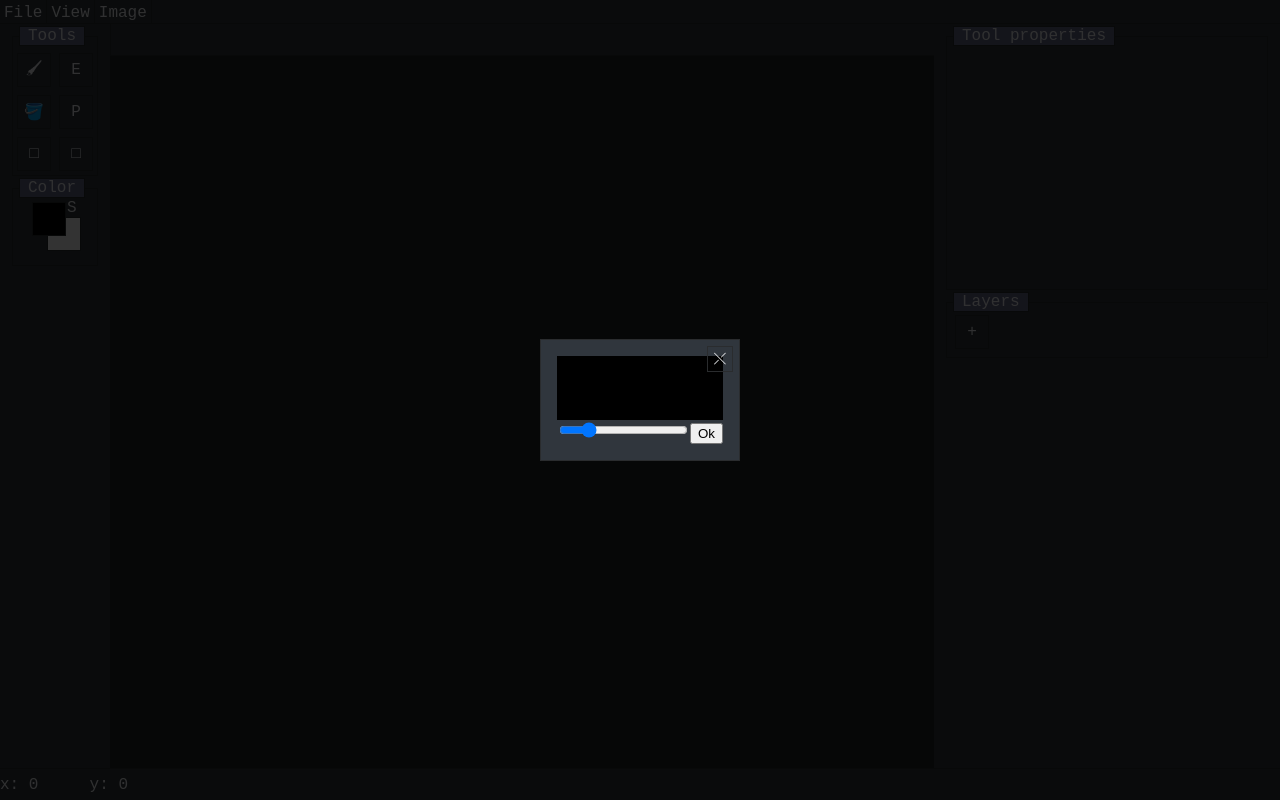
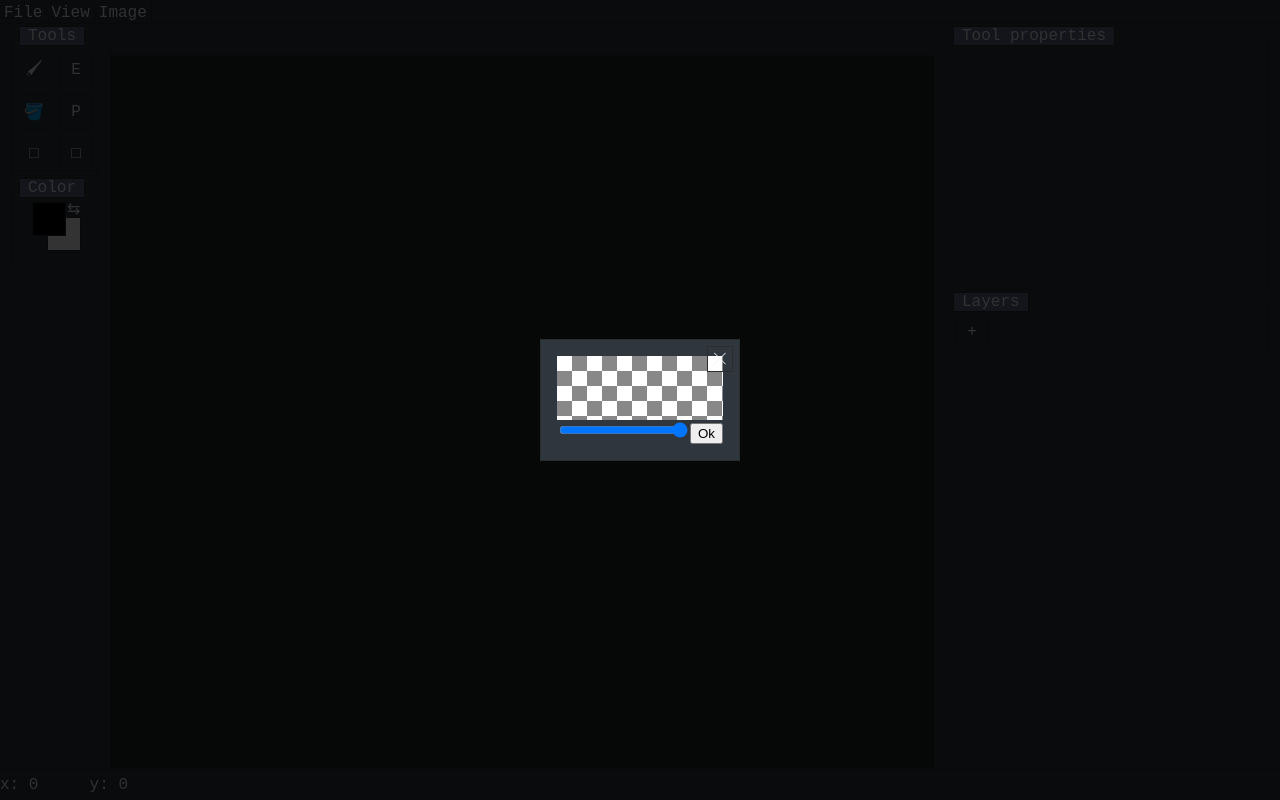
Before and after one commit to CataractJustice/Mezu, a React (Create React App) app in the folder client/: page / in a window 1280 px wide. Both pictures are taken after a click on the element 55 px from the left and 233 px from the top of the page. Built offline with nearby package versions, Linux system fonts and the light colour scheme.

Commit message:
fix color picker

```diff
--- a/client/src/EditorPage/ChooseColorDialog/ChooseColorDialog.jsx
+++ b/client/src/EditorPage/ChooseColorDialog/ChooseColorDialog.jsx
@@ -1,3 +1,4 @@
+import { useState } from "react";
 import { createRef } from "react";
 import "./ChooseColorDialog.css";
 
@@ -5,19 +6,22 @@ function ChooseColorDialog(props)
 {
 	let colorVal = [props.color[0], props.color[1], props.color[2], props.color[3]];
 	const previewRef = createRef();
+	const [selectedColor, setSelectedColor] = useState(props.color);
+	const [alpha, setAlpha] = useState(props.color[3]);
 
 	return (
 		<div className="ChooseColorDialog">
 			<div className="ColorPreviewTransparentBg">
 
 			<div className="ColorPreview" ref={previewRef} style={{
-				backgroundColor: `rgba(${props.color[0]}, ${props.color[1]}, ${props.color[2]}, ${props.color[3]/255})`
+				backgroundColor: `rgba(${selectedColor}, ${selectedColor}, ${selectedColor}, ${selectedColor/255})`
 			}
 			}
 			onClick={()=>{
 				const colorInput = document.createElement("input");
 				colorInput.type = "color";
-				colorInput.value = `rgba(${props.color[0]}, ${props.color[1]}, ${props.color[2]}, ${props.color[3]/255})`;
+				// eslint-disable-next-line
+				colorInput.value = "#" + (1 << 24 | selectedColor[0] << 16 | selectedColor[1] << 8 | selectedColor[2]).toString(16).slice(1);
 				colorInput.onchange=(e)=>{
 					const hex = /^#?([a-f\d]{2})([a-f\d]{2})([a-f\d]{2})$/i.exec(e.target.value);
 
@@ -25,6 +29,7 @@ function ChooseColorDialog(props)
 					const G = parseInt(hex[2], 16);
 					const B = parseInt(hex[3], 16);
 					colorVal = [R,G,B, colorVal[3]];
+					setSelectedColor(colorVal);
 					if(previewRef.current) previewRef.current.style.backgroundColor = `rgba(${colorVal[0]}, ${colorVal[1]}, ${colorVal[2]}, ${colorVal[3]/255})`;
 				};
 				colorInput.click();
@@ -33,11 +38,13 @@ function ChooseColorDialog(props)
 			</div>
 			</div>
 			<div className="ColorProperiesContainer">
-				<input type="range" min={0} max={255} step={1} onChange={(e)=>{
+				<input type="range" min={0} max={255} step={1} value={alpha} onChange={(e)=>{
 					colorVal = ([colorVal[0], colorVal[1], colorVal[2], parseInt(e.target.value)]);
 					if(previewRef.current) previewRef.current.style.backgroundColor = `rgba(${colorVal[0]}, ${colorVal[1]}, ${colorVal[2]}, ${colorVal[3]/255})`;
+					setSelectedColor(colorVal);
+					setAlpha(colorVal[3]);
 				}}></input>
-				<button onClick={()=>{props.onClose(colorVal)}}>Ok</button>
+				<button onClick={()=>{props.onClose(selectedColor)}}>Ok</button>
 			</div>
 		</div>
 	);
--- a/client/src/EditorPage/ColorPicker/ColorPicker.jsx
+++ b/client/src/EditorPage/ColorPicker/ColorPicker.jsx
@@ -25,7 +25,7 @@ export default function ColorPicker(props)
 			</div>
 		</div>
 		<div className="ColorPickerSwapColorsButton" onClick={editor.swapToolColors}>
-			S
+		⇆
 		</div>
 	</div>
 
```
